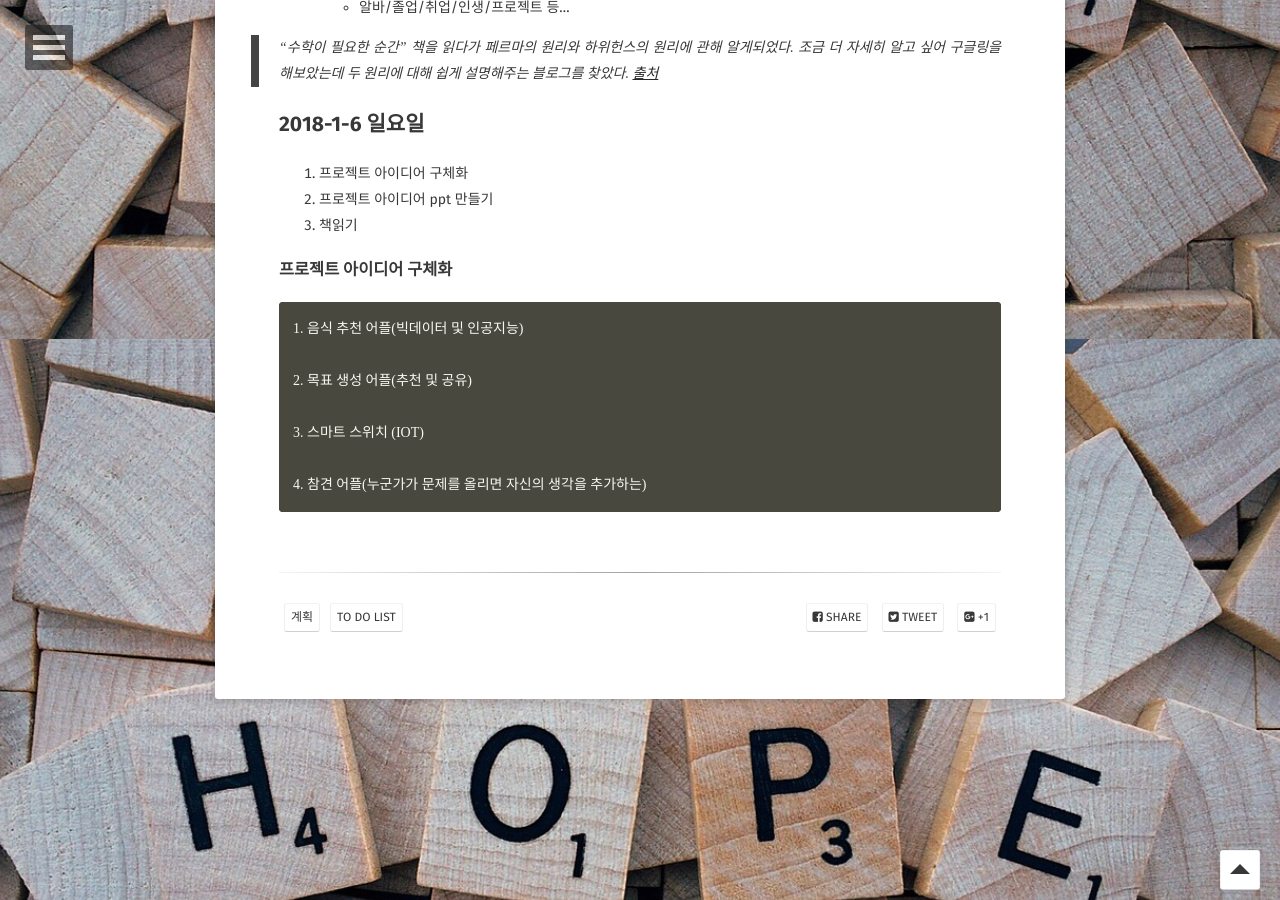
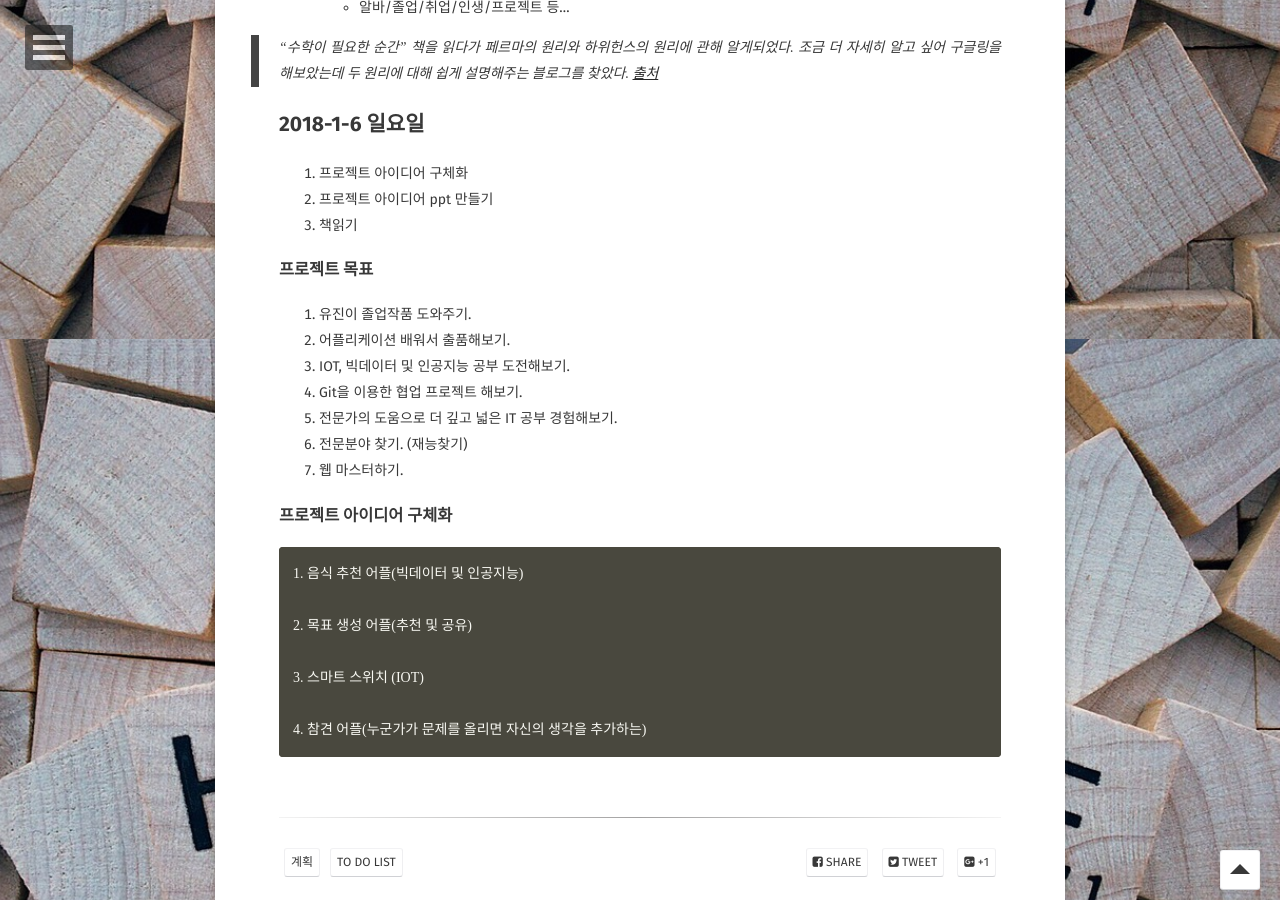
Before and after one commit to Jungjihyuk/JH_Life, a Jekyll site: the page built from _posts/2018-12-19-toDoList.md, in a window 1280 px wide and 900 px high, scrolled down 561 px. Built offline with Jekyll 4.4.1, drawn with Linux system fonts in a browser that asks for light colours; some web fonts are replaced; comment, search, counter and statistics services are not loaded.

Commit message:
to do list 추가

````diff
--- a/_posts/2018-12-19-toDoList.md
+++ b/_posts/2018-12-19-toDoList.md
@@ -29,6 +29,15 @@ tag:
 2. 프로젝트 아이디어 ppt 만들기
 3. 책읽기
 
+### 프로젝트 목표
+1. 유진이 졸업작품 도와주기.
+2. 어플리케이션 배워서 출품해보기.
+3. IOT, 빅데이터 및 인공지능 공부 도전해보기.
+4. Git을 이용한 협업 프로젝트 해보기.
+5. 전문가의 도움으로 더 깊고 넓은 IT 공부 경험해보기.
+6. 전문분야 찾기. (재능찾기)
+7. 웹 마스터하기.
+
 ### 프로젝트 아이디어 구체화
 ```
 1. 음식 추천 어플(빅데이터 및 인공지능)
````
